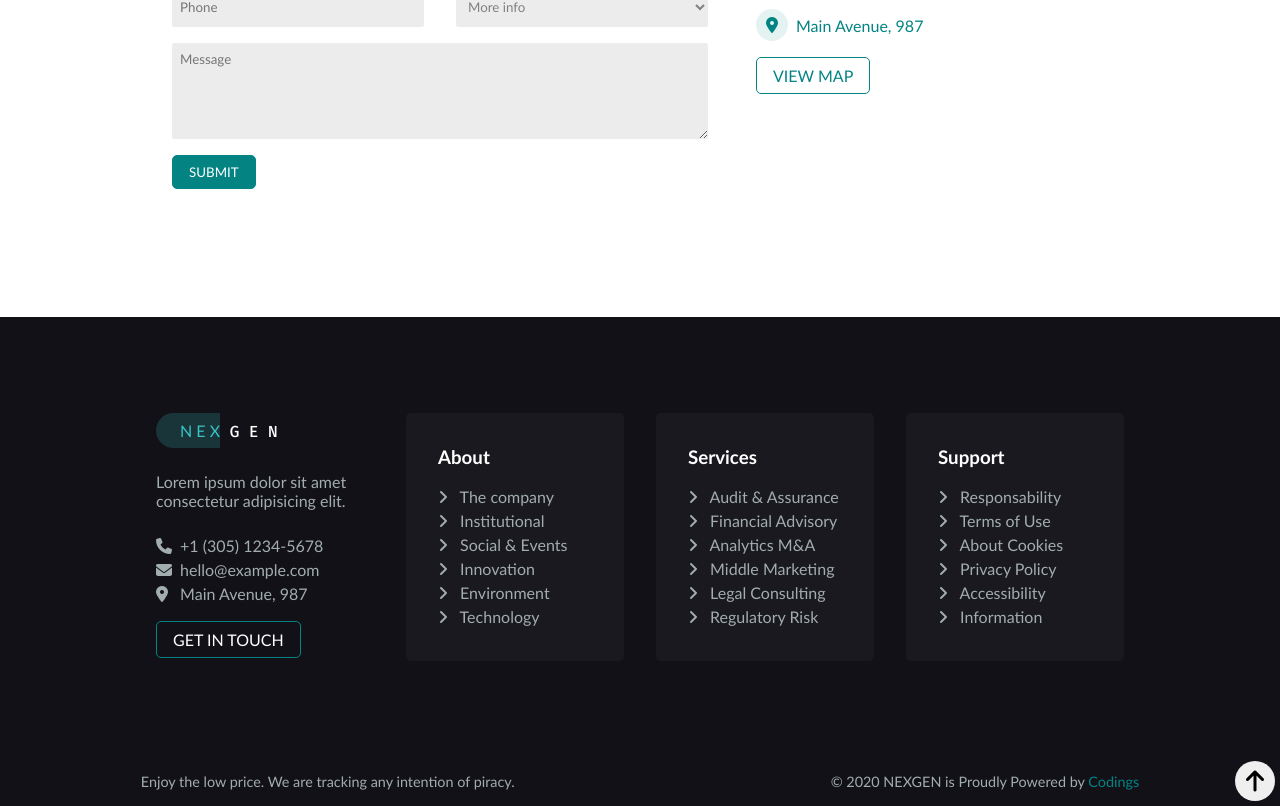
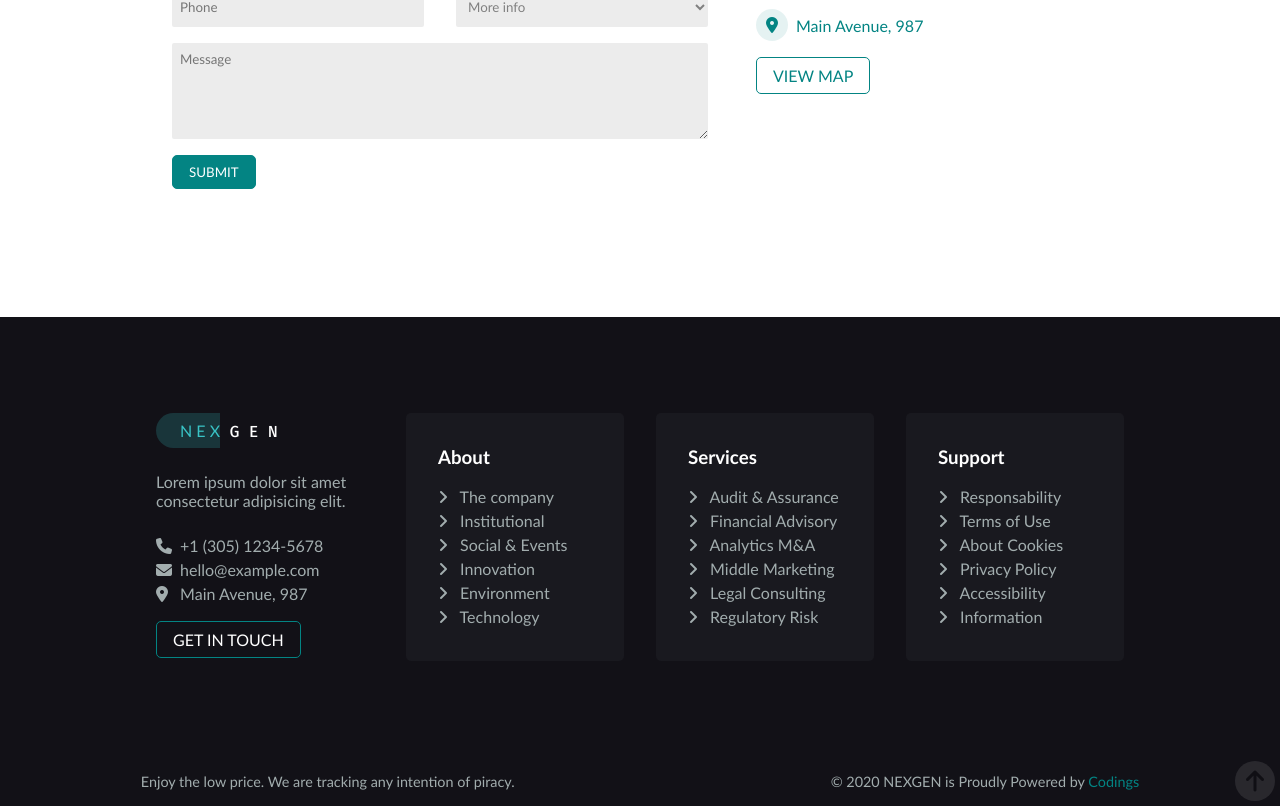
Before and after one commit to andrea-prina/proj-html-vuejs, a Vue app: page / in a window 1280 px wide. Shown: the part 4819-5625 px from the top of the page. Built offline with nearby package versions, Linux system fonts and the light colour scheme.

Commit message:
feat(Footer): Change go to top icon opacity

```diff
--- a/src/components/structure/footer/Footer.vue
+++ b/src/components/structure/footer/Footer.vue
@@ -212,9 +212,11 @@ export default {
         position: absolute;
         bottom: 5px;
         right: 5px;
+        opacity: 0.1;
 
         &:hover {
             cursor: pointer;
+            opacity: 0.7;
         }
     }
 
```
